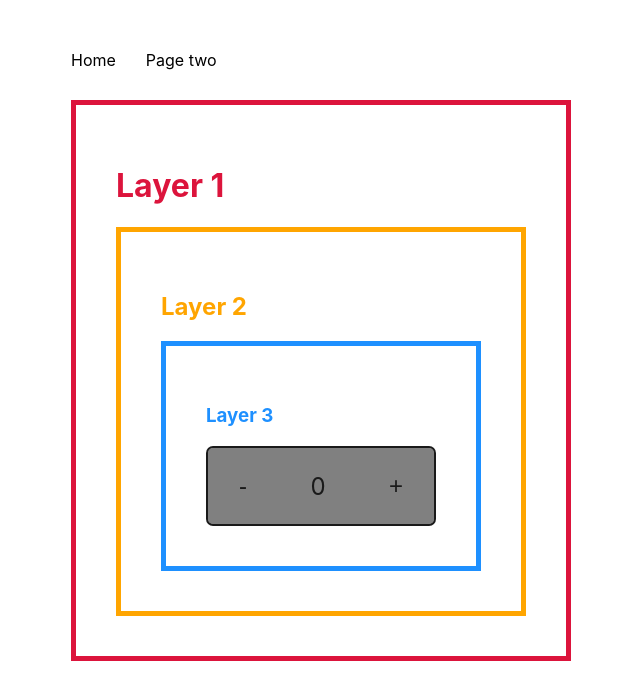
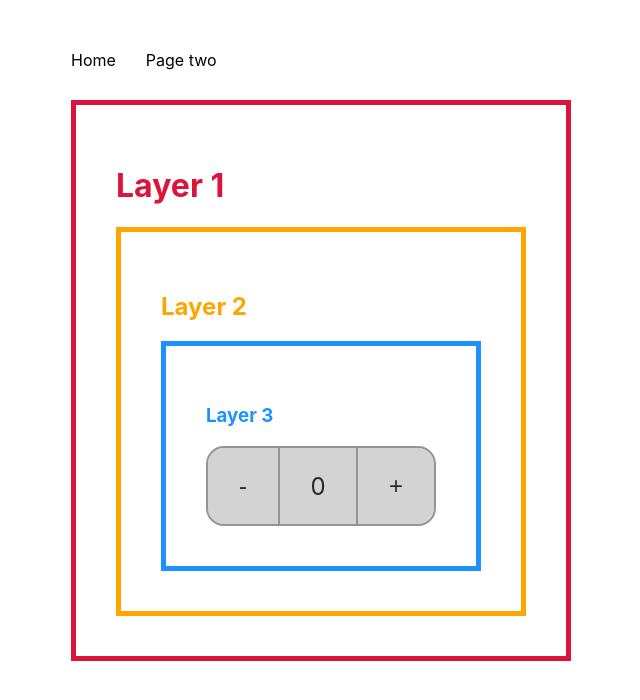
Before and after one commit to F-Kirchhoff/demo-zustand, a Next.js app: page / in a window 1280 px wide. Shown: the top 700 px of the page, without its empty margins (319-959 px from the left). Built offline with nearby package versions, Linux system fonts and the light colour scheme.

Commit message:
improve counter styling

```diff
--- a/components/Counter.js
+++ b/components/Counter.js
@@ -17,9 +17,9 @@ export default function Counter({
 const CounterWrapper = styled.div`
   min-height: 80px;
   display: flex;
-  border-radius: 7px;
-  border: 2px solid hsl(0 0% 0% / 0.8);
-  background-color: gray;
+  border-radius: 18px;
+  border: 2px solid hsl(0 0% 0% / 0.3);
+  background-color: lightgray;
   align-items: stretch;
   color: hsl(0 0% 0% / 0.8);
   overflow: hidden;
@@ -42,5 +42,7 @@ const CounterWrapper = styled.div`
     min-width: 80px;
     display: grid;
     place-items: center;
+    border-left: solid 2px hsl(0 0% 0% / 0.3);
+    border-right: solid 2px hsl(0 0% 0% / 0.3);
   }
 `;
```
